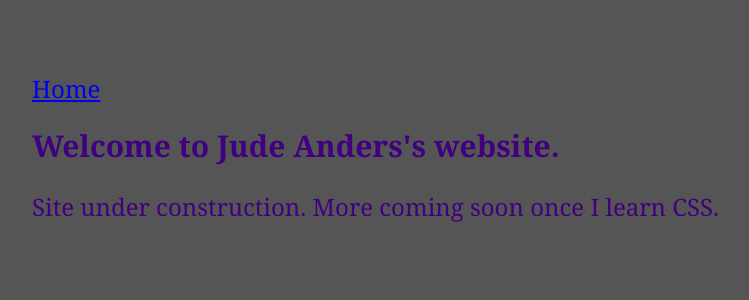
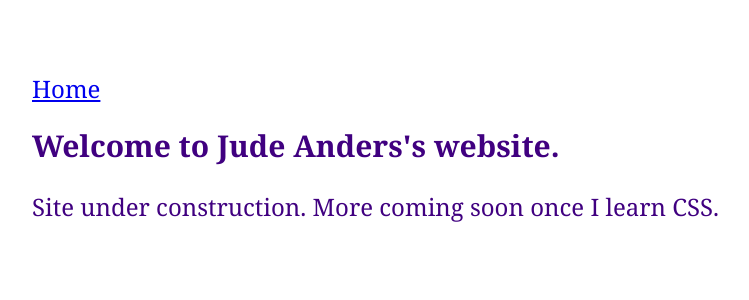
Before and after one commit to 1anderj/judeanders-website, a Jekyll site: the page built from index.html, in a window 1280 px wide. Shown: the top 300 px of the page, without its empty margins (40-789 px from the left). Built offline with Jekyll 4.4.1, drawn with Linux system fonts in a browser that asks for light colours.

Commit message:
Update default.html

```diff
--- a/_layouts/default.html
+++ b/_layouts/default.html
@@ -10,7 +10,7 @@
     <title>{{ page.title }} | {{ site.title }}</title>
      <style>
       body {
-          background-color: #555555;
+          background-color: white;
           color: #400080;
           font-family: "Cambria Math", "Cambria", "Chivo Mono", "Helvetica", fantasy;
           font-weight: lighter;
```
